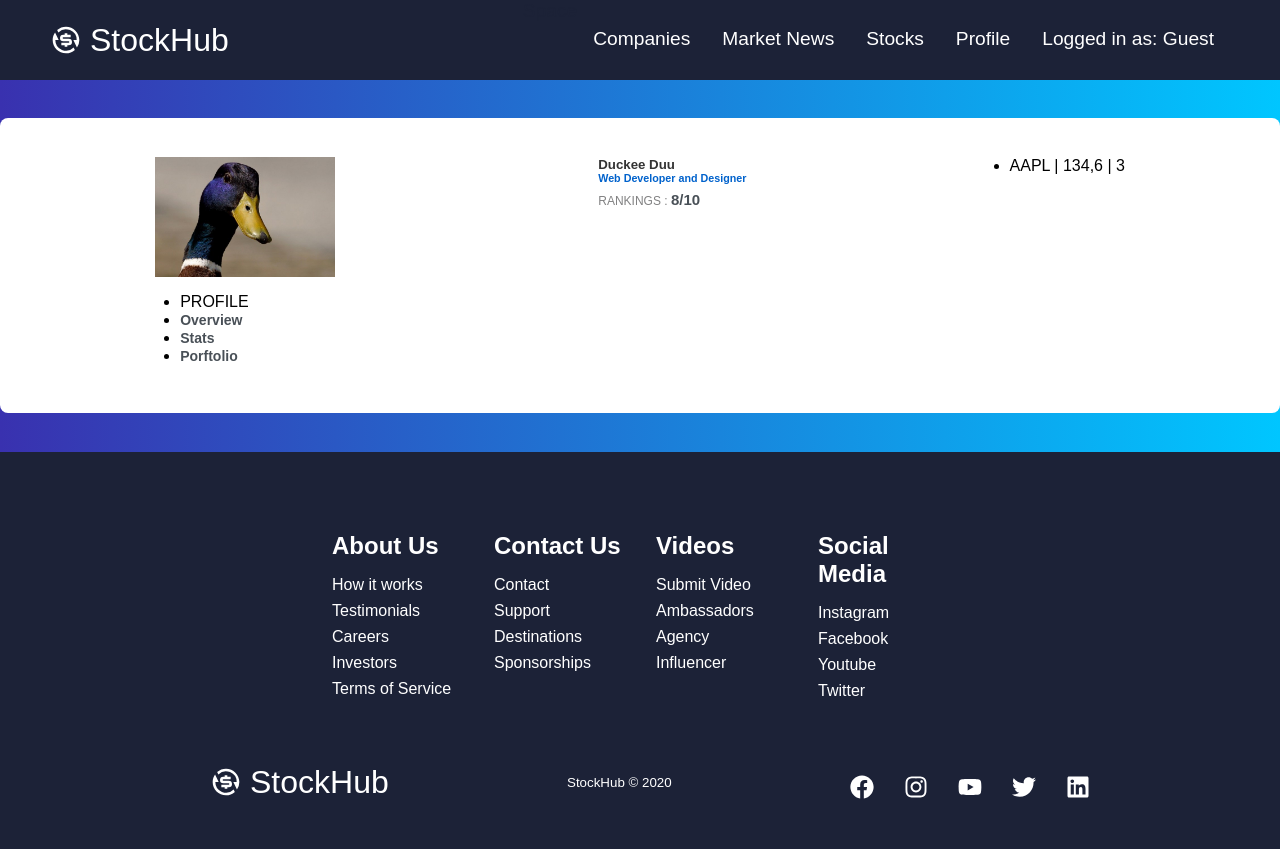
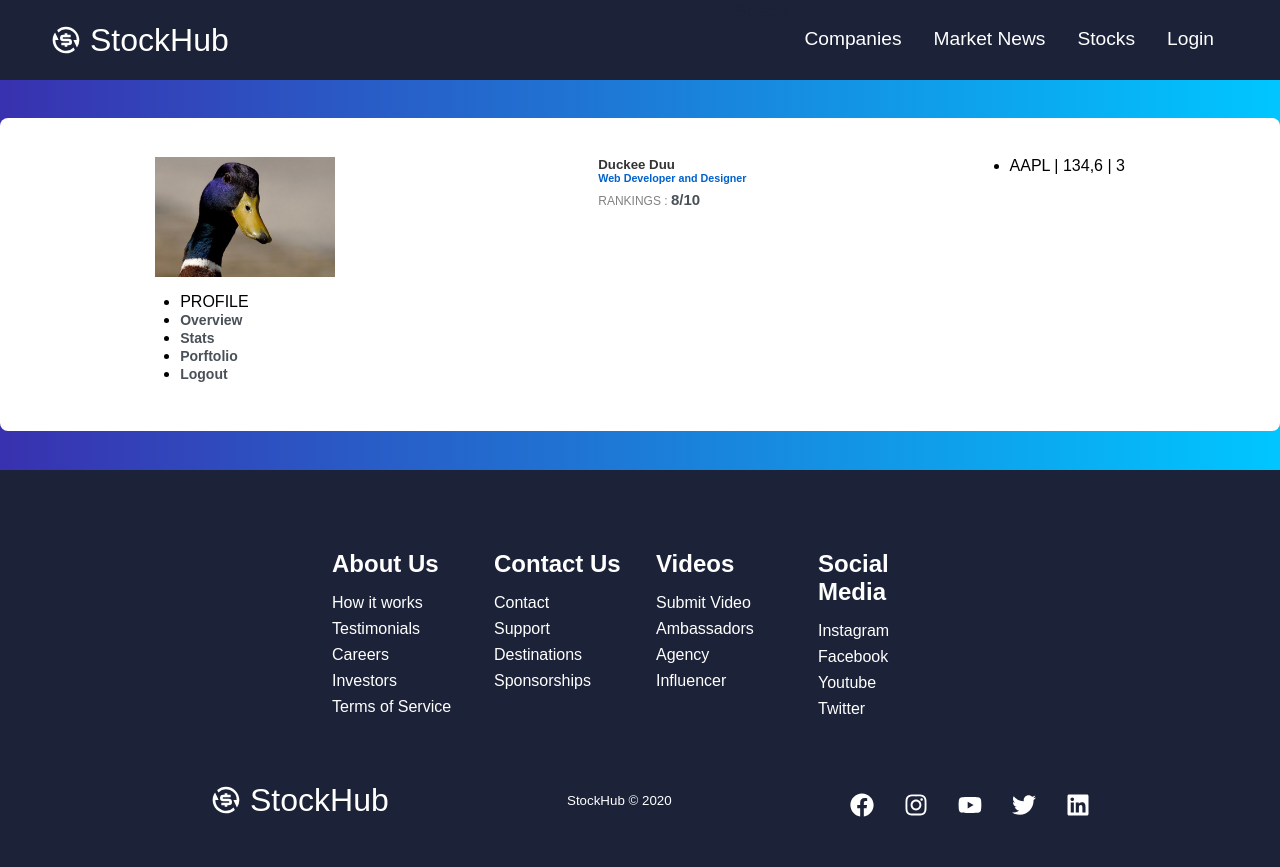
Before and after one commit to Kimyan099/StockHub, a React (Create React App) app in the folder stockhub/: page /profile in a window 1280 px wide. Built offline with nearby package versions, Linux system fonts and the light colour scheme; no server answers.

Commit message:
bug fix but still have

```diff
--- a/stockhub/package.json
+++ b/stockhub/package.json
@@ -18,6 +18,7 @@
     "react-bootstrap": "^1.4.0",
     "react-dom": "^16.13.1",
     "react-helmet": "^6.1.0",
+    "react-hook-form": "^6.9.6",
     "react-icons": "^3.11.0",
     "react-instantsearch": "^6.8.2",
     "react-router": "^5.2.0",
--- a/stockhub/src/components/pages/ProfilePage/Profile.jsx
+++ b/stockhub/src/components/pages/ProfilePage/Profile.jsx
@@ -1,7 +1,12 @@
-import React from 'react';
+import React, {useContext} from 'react';
 import '../ProfilePage/Profile.css';
+import { UserContext } from "../ProfilePage/Register/UserContext";
+
 
 function Profile() {
+	const [name, setName, isLoggedIn, setIsLoggedIn] = useContext(UserContext);
+
+
 	return (
 		<div className='container emp-profile'>
 			<div className='row'>
@@ -21,6 +26,9 @@ function Profile() {
 							</li>
 							<li>
 								<a href=''>Porftolio</a>
+							</li>
+							<li>
+								<a onClick={() => setIsLoggedIn(false)} href='/'>Logout</a>
 							</li>
 						</ul>
 					</div>
--- a/stockhub/src/components/pages/ProfilePage/Register/LoginPage.jsx
+++ b/stockhub/src/components/pages/ProfilePage/Register/LoginPage.jsx
@@ -5,29 +5,29 @@ import { Button } from "../../../ui/Button";
 import { Link } from "react-router-dom";
 import axios from "axios";
 import { UserContext } from "./UserContext"
+import { useForm } from "react-hook-form";
 
 
 
 const LoginPage = (props) => {
     const [email, setEmail] = useState("");
     const [password, setPassword] = useState("");
-    const [userName, setUserName] = useState("test");
-    const [name, setName] = useContext(UserContext);
+    const [name, setName, isLoggedIn, setIsLoggedIn] = useContext(UserContext);
+    const [route, setRoute] = useState("/login");
+    const { handleSubmit, register, errors } = useForm();
 
 
-
-    function handleSubmit(event) {
-      event.preventDefault();
+    const checkIfCanLogIn = (event) => {
+      if (!isLoggedIn) {
+        axios.post(`http://localhost:8080/login`, null, {params: {email, password}})
+        .then((response) => {
+          console.log(response.data);
+          if (response.data != ""){
+            setName(response.data);
+            setIsLoggedIn(true);
+          }
+        })
     }
-
-    const checkIfCanLogIn = () => {
-      axios.post(`http://localhost:8080/login`, null, {params: {email, password}})
-      .then((response) => {
-        console.log(response.data);
-        setUserName(response.data);
-        setName(response.data);
-        //props.changeLonggedInUser().bind(userName);
-      })
   }
 
 
@@ -35,7 +35,7 @@ const LoginPage = (props) => {
       <div className="Login">
           <h1 className="title" >Login</h1>
 
-        <form onSubmit={handleSubmit}>
+        <div>
           <div controlId="email" bsSize="large">
             <label>Email</label>
             <br/>
@@ -44,6 +44,7 @@ const LoginPage = (props) => {
               value={email}
               onChange={e => setEmail(e.target.value)}
             />
+             {errors.email && errors.email.message}
           </div>
 
           <div controlId="password" bsSize="large">
@@ -57,12 +58,12 @@ const LoginPage = (props) => {
           </div>
 
           <br></br>
-          <Link to={"/login"} >
-          <Button className="button" block buttonSize='btn--wide' buttonColor='blue' onClick={() => checkIfCanLogIn()}>
+          <Link to={"/"} >
+          <Button className="button" block buttonSize='btn--wide' buttonColor='blue' onClick={checkIfCanLogIn}>
             Login
           </Button>
           </Link>
-        </form>
+        </div>
         <div className="links">
             <Link className="link" to="/register">
                 Register
--- a/stockhub/src/components/pages/ProfilePage/Register/RegisterPage.jsx
+++ b/stockhub/src/components/pages/ProfilePage/Register/RegisterPage.jsx
@@ -4,6 +4,7 @@ import "./LoginPage.css";
 import { Button } from "../../../ui/Button";
 import { Link } from "react-router-dom";
 import axios from "axios";
+import { useForm } from "react-hook-form";
 
 
 
@@ -14,31 +15,19 @@ const RegisterPage = (props) => {
     const [password, setPassword] = useState("");
     const [passwordAgain, setPasswordAgain] = useState("");
     const [isExist, setIsExist] = useState(false)
-
-    const isUserExist = (email) => {
-      axios.post(`http://localhost:8080/user`, null, {params:{email}})
-        .then(response => {
-          console.log(response.data)
-          setIsExist(response.data);
-        });
-    }
-
-    const register = () => {
-      if (password === passwordAgain && password.length > 0 && email.length > 0 && name.length > 0){
-        isUserExist(email)
-        if(!isExist){
-          axios.post('http://localhost:8080/add', {name : name, email : email, password : password})
-          .then(response => console.log(200));
-        }
-      }
-    }
+    const { handleSubmit, register, errors } = useForm();
+    const [route, setRoute] = useState("/register");
 
 
+    const regist = () => {
+      if (password === passwordAgain && password.length > 0 && email.length > 0 && name.length > 0) {
+            axios.post('http://localhost:8080/add', {name : name, email : email, password : password})
+            .then(response => console.log(200));
+            setRoute("/login");
+          }
+      }
 
 
-    function handleSubmit(event) {
-      event.preventDefault();
-    }
 
     return (
       <div className="Login">
@@ -53,6 +42,7 @@ const RegisterPage = (props) => {
               onChange={e => setName(e.target.value)}
             />
           </FormGroup>
+          {errors.username && errors.username.message}
           <FormGroup controlId="email" bsSize="large">
             <label>Email</label>
             <br/>
@@ -62,6 +52,7 @@ const RegisterPage = (props) => {
               onChange={e => setEmail(e.target.value)}
             />
           </FormGroup>
+          {errors.email && errors.email.message}
           <FormGroup controlId="password" bsSize="large">
             <label>Password</label>
             <br/>
@@ -81,8 +72,8 @@ const RegisterPage = (props) => {
             />
           </FormGroup>
           <br></br>
-          <Link to={"/login"} onClick={() => register()}>
-          <Button className="button" block buttonSize='btn--wide' buttonColor='blue'>
+          <Link to={route} onClick={() => regist()}>
+          <Button className="button" block buttonSize='btn--wide' buttonColor='blue' type="submit">
             Register
           </Button>
           </Link>
--- a/stockhub/src/components/pages/ProfilePage/Register/UserContext.jsx
+++ b/stockhub/src/components/pages/ProfilePage/Register/UserContext.jsx
@@ -7,10 +7,11 @@ export const UserContext = createContext();
 export const CurrentUser = (props) => {
   const [email, setEmail] = useState("");
   const [name, setName] = useState("Guest");
+  const [isLoggedIn, setIsLoggedIn] = useState(false);
 
 
   return (
-    <UserContext.Provider value={[name, setName]}>
+    <UserContext.Provider value={[name, setName, isLoggedIn, setIsLoggedIn]}>
       {props.children}
     </UserContext.Provider>
   );
--- a/stockhub/src/components/ui/NavBar.css
+++ b/stockhub/src/components/ui/NavBar.css
@@ -118,7 +118,6 @@
     opacity: 1;
     transition: all 0.6s ease;
     z-index: 1;
-    padding-left: 40px;
   }
 
   .nav-menu.item.active :hover {
--- a/stockhub/src/components/ui/NavBar.jsx
+++ b/stockhub/src/components/ui/NavBar.jsx
@@ -9,7 +9,37 @@ import { UserContext } from "../pages/ProfilePage/Register/UserContext"
 function NavBar(props) {
   const [click, setClick] = useState(false);
   const [button, setButton] = useState(true);
-  const [name, setName] = useContext(UserContext);
+  const [name, setName, isLoggedIn, setIsLoggedIn] = useContext(UserContext);
+
+
+
+  const checkIfLoggedIn = () => {
+    if (isLoggedIn) {
+      return (
+        <div className='nav-item'>
+        <Link
+          to='/profile'
+          className='nav-links'
+          onClick={closeMobileMenu}
+        >
+        {"Logged in as: " + name}
+        </Link>
+      </div>
+      )
+    } else {
+      return (
+        <div className='nav-item'>
+        <Link
+          to='/login'
+          className='nav-links'
+          onClick={closeMobileMenu}
+        >
+        {"Login"}
+        </Link>
+      </div>
+      )
+    }
+  }
 
 
   const handleClick = () => {
@@ -83,24 +113,7 @@ function NavBar(props) {
                 Stocks
               </Link>
             </div>
-            <div className='nav-item'>
-              <Link
-                to='/profile'
-                className='nav-links'
-                onClick={closeMobileMenu}
-              >
-                Profile
-              </Link>
-            </div>
-            <div className='nav-item'>
-              <Link
-                to='/profile'
-                className='nav-links'
-                onClick={closeMobileMenu}
-              >
-                Logged in as: {name}
-              </Link>
-            </div>
+            {checkIfLoggedIn()}
           </ul>
         </div>
       </div>
```
Also changed, not shown: 1 other file (tests, documents, lock files or other folders).
